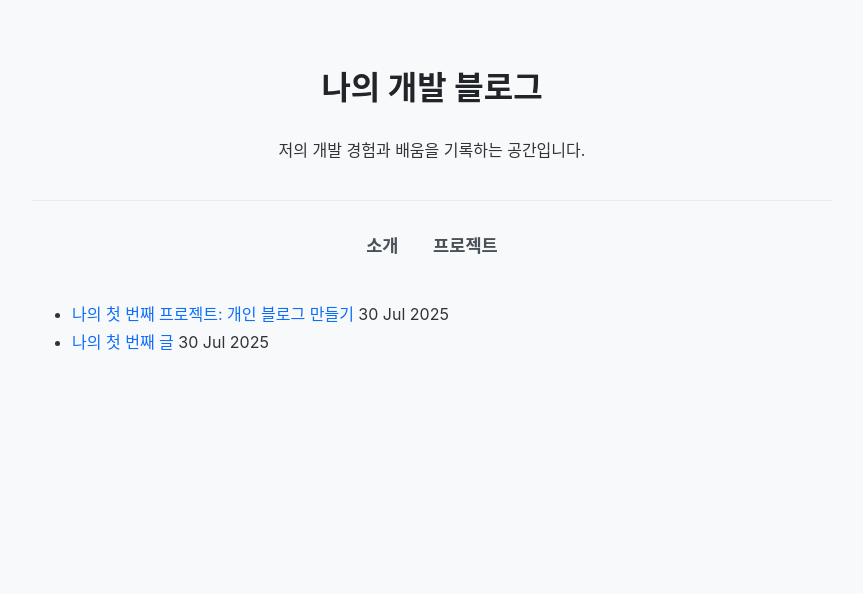
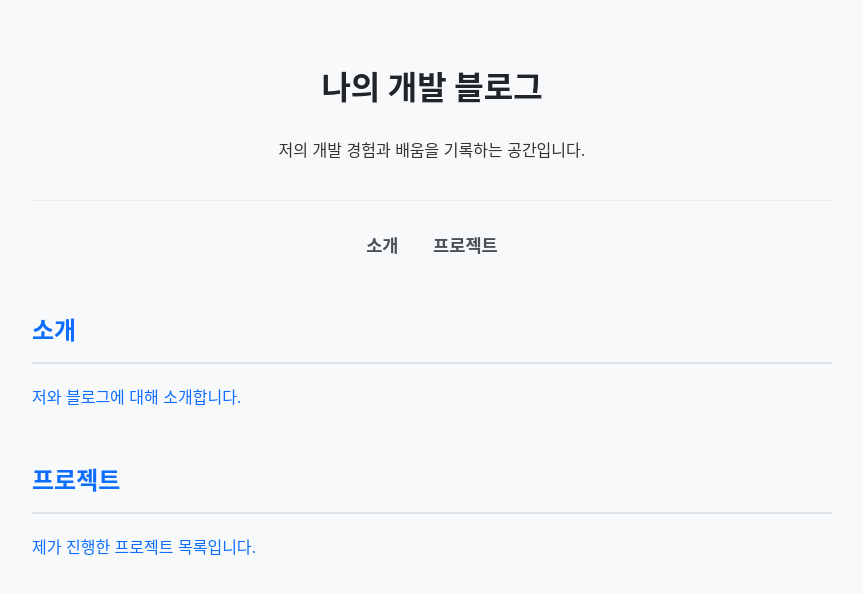
Before and after one commit to jjoon1234/jjoon1234.github.io, a Jekyll site: the page built from index.html, in a window 1280 px wide. Shown: the top 594 px of the page, without its empty margins (208-1071 px from the left). Built offline with Jekyll 4.4.1, drawn with Linux system fonts in a browser that asks for light colours.

Commit message:
Update index.html

```diff
--- a/index.html
+++ b/index.html
@@ -1,11 +1,13 @@
 ---
 layout: default
 ---
-<ul>
-  {% for post in site.posts %}
-    <li>
-      <a href="{{ post.url }}">{{ post.title }}</a>
-      <span>{{ post.date | date_to_string }}</span>
-    </li>
-  {% endfor %}
-</ul>
+<div class="landing-container">
+  <a href="/about/" class="landing-button" id="about-button">
+    <h2>소개</h2>
+    <p>저와 블로그에 대해 소개합니다.</p>
+  </a>
+  <a href="/projects/" class="landing-button" id="projects-button">
+    <h2>프로젝트</h2>
+    <p>제가 진행한 프로젝트 목록입니다.</p>
+  </a>
+</div>
```
